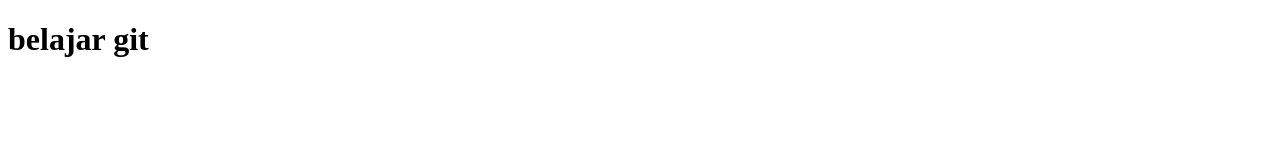
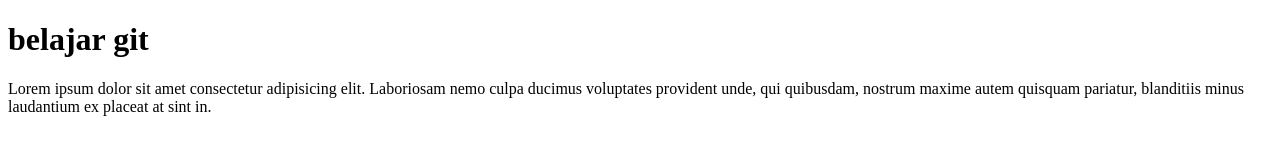
Before and after one commit to fuadamsyari/git-test, a plain HTML site: page index.html in a window 1280 px wide. Drawn offline with Linux system fonts and the light colour scheme.

Commit message:
menambahkan text p

```diff
--- a/index.html
+++ b/index.html
@@ -8,5 +8,6 @@
   </head>
   <body>
     <h1>belajar git</h1>
+    <p>Lorem ipsum dolor sit amet consectetur adipisicing elit. Laboriosam nemo culpa ducimus voluptates provident unde, qui quibusdam, nostrum maxime autem quisquam pariatur, blanditiis minus laudantium ex placeat at sint in.</p>
   </body>
 </html>
```
